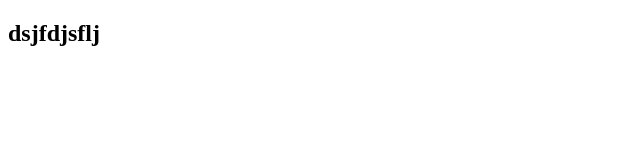
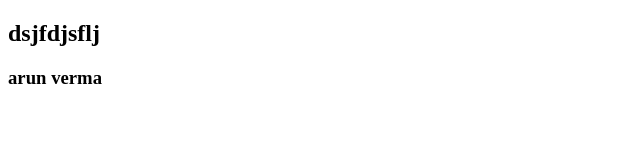
Before and after one commit to ItsMark0/codeLearn, a plain HTML site: page index.html in a window 1280 px wide. Shown: the whole page, without its empty margins (0-640 px from the left). Drawn offline with Linux system fonts and the light colour scheme.

Commit message:
changes for arun files
Signed-off-by: unknown <arunverma8419.com>

```diff
--- a/index.html
+++ b/index.html
@@ -7,5 +7,6 @@
 </head>
 <body>
     <h2>dsjfdjsflj</h2>
+    <h3>arun verma</h3>
 </body>
 </html>
```
